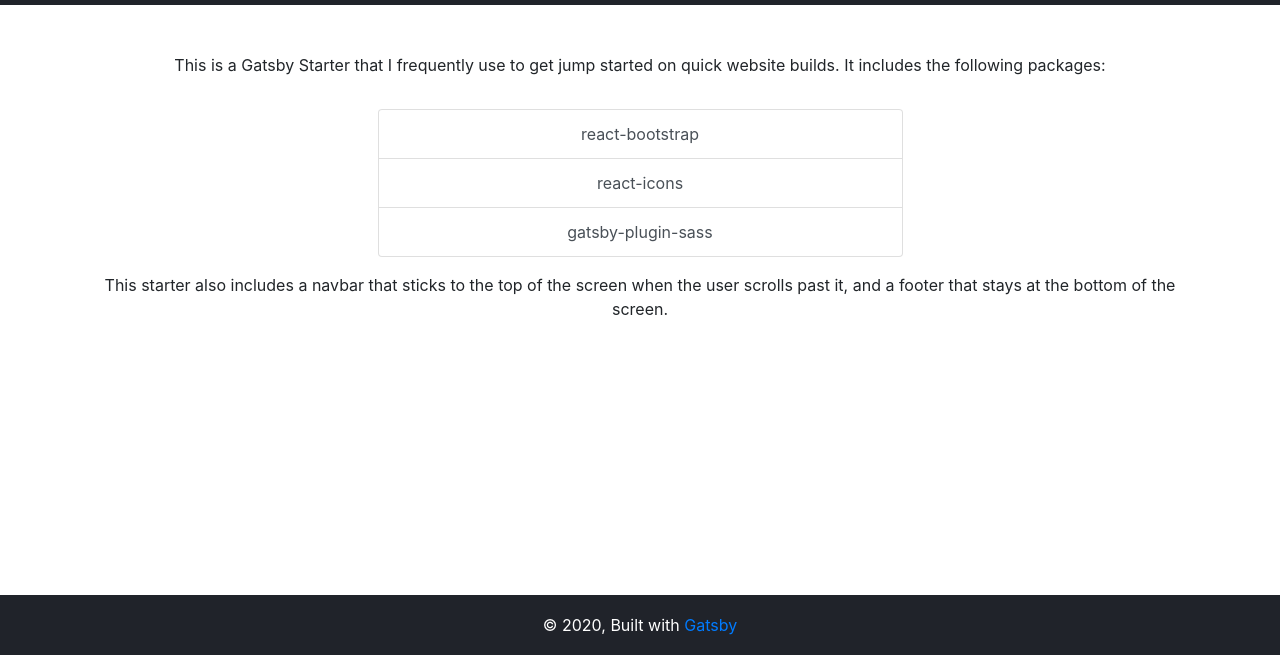
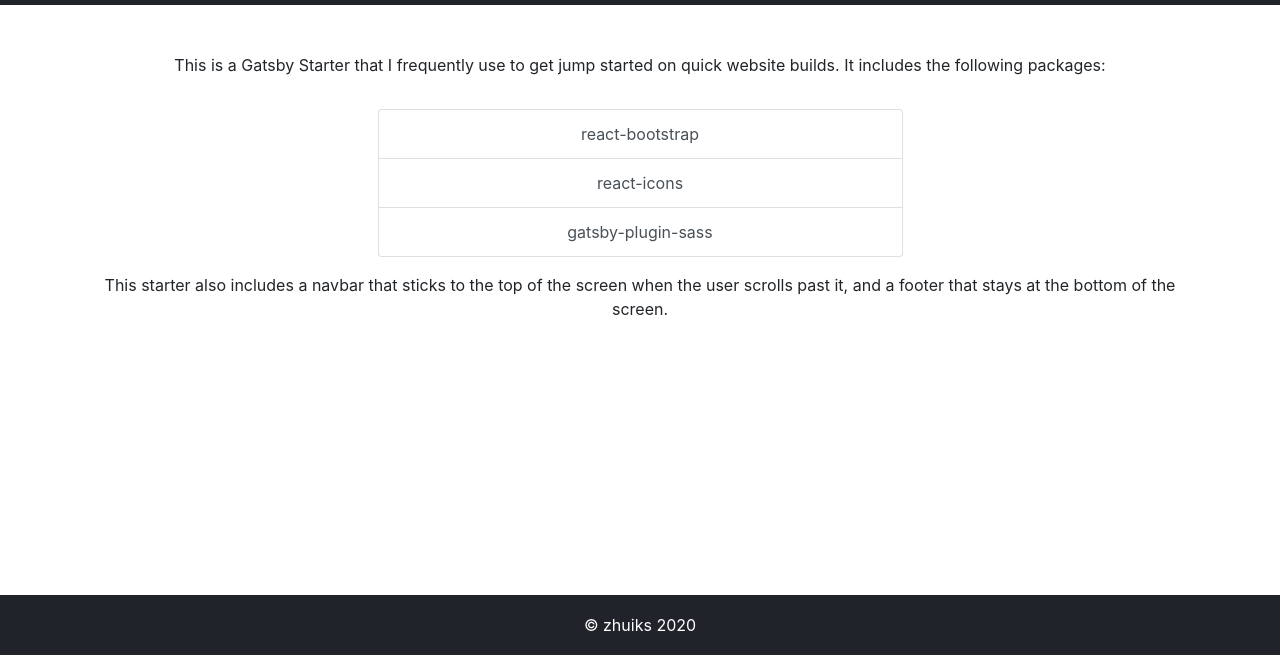
Before and after one commit to zhuiks/lcbot, a Gatsby site in the folder webstatic/: page / in a window 1280 px wide. Shown: the part 145-800 px from the top of the page. Built offline with nearby package versions, Linux system fonts and the light colour scheme; Gatsby itself is replaced by a stand-in of ours.

Commit message:
layout update test

```diff
--- a/webstatic/src/components/layout.js
+++ b/webstatic/src/components/layout.js
@@ -20,6 +20,7 @@ const Layout = ({ children, pageInfo }) => (
         site {
           siteMetadata {
             title
+            author
           }
         }
       }
@@ -46,9 +47,7 @@ const Layout = ({ children, pageInfo }) => (
             <Col className="footer-col">
               <footer>
                 <span>
-                  © {new Date().getFullYear()}, Built with
-                  {` `}
-                  <a href="https://www.gatsbyjs.org">Gatsby</a>
+                  © {data.site.siteMetadata.author} {new Date().getFullYear()}
                 </span>
               </footer>
             </Col>
```
